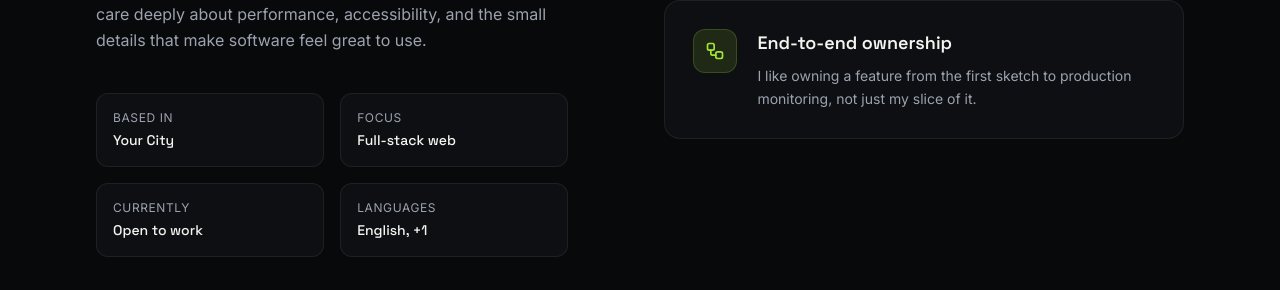
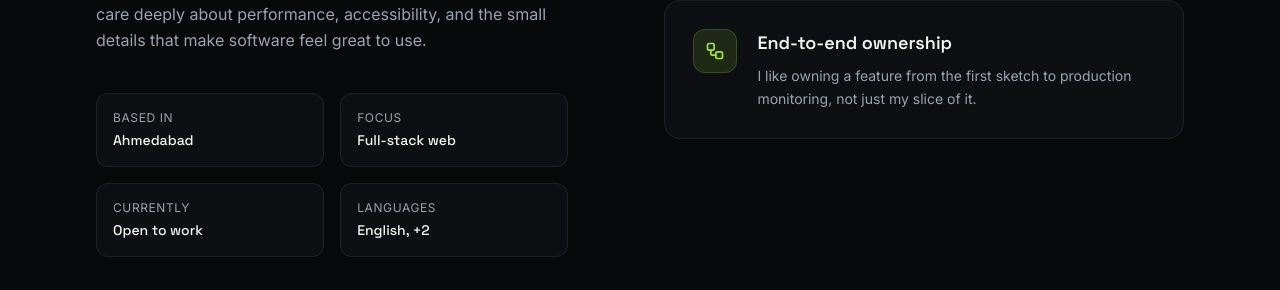
Before and after one commit to meetpatel0723/Portfolio, a React (Vite) app: page / in a window 1280 px wide. Shown: the part 1503-1793 px from the top of the page. Built offline with nearby package versions, Linux system fonts and the light colour scheme; no server answers.

Commit message:
Update About.tsx

```diff
--- a/src/sections/About/About.tsx
+++ b/src/sections/About/About.tsx
@@ -28,10 +28,10 @@ export function About() {
             <Reveal delay={0.3}>
               <div className="mt-10 grid grid-cols-2 gap-4">
                 {[
-                  { label: "Based in", value: "Your City" },
+                  { label: "Based in", value: "Ahmedabad" },
                   { label: "Focus", value: "Full-stack web" },
                   { label: "Currently", value: "Open to work" },
-                  { label: "Languages", value: "English, +1" },
+                  { label: "Languages", value: "English, +2" },
                 ].map((item) => (
                   <div
                     key={item.label}
```
